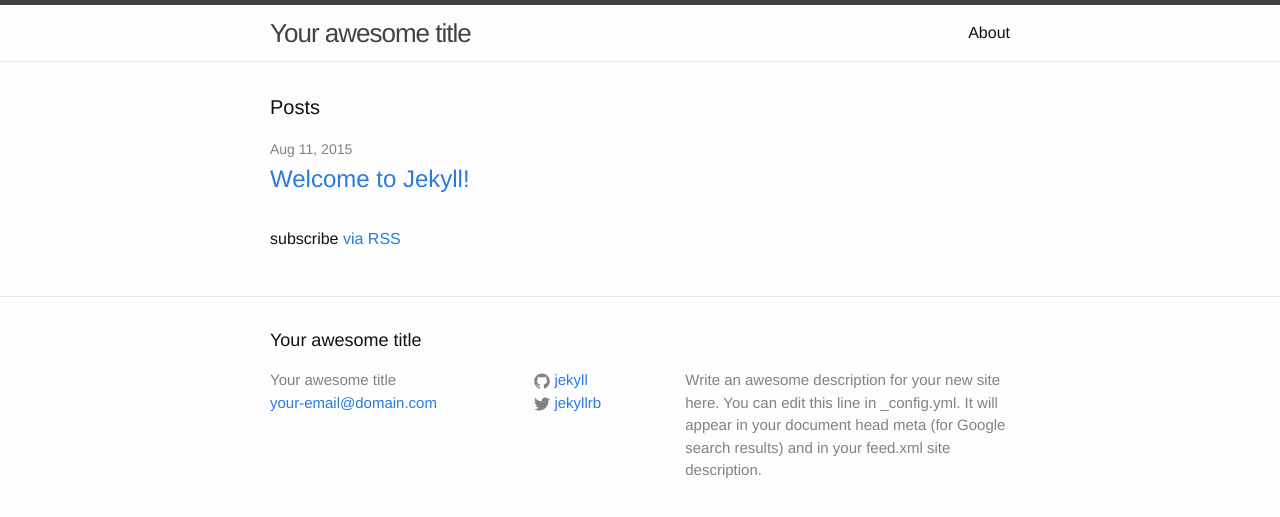
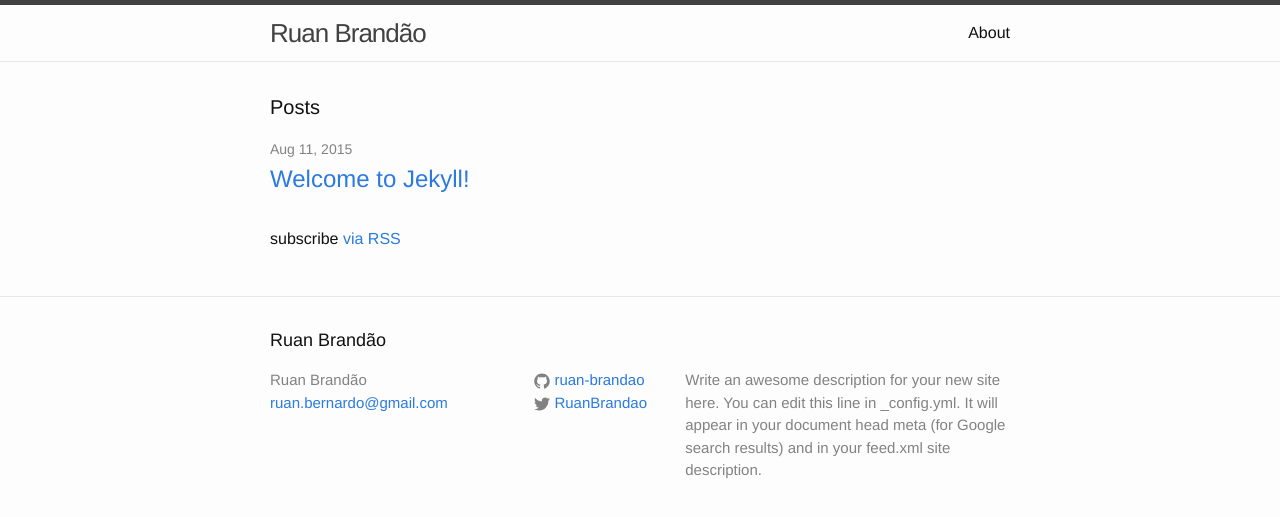
Before and after one commit to ruan-brandao/ruan-brandao.github.io, a Jekyll site: the page built from index.html, in a window 1280 px wide. Shown: the top 517 px of the page. Built offline with Jekyll 4.4.1, drawn with Linux system fonts in a browser that asks for light colours.

Commit message:
Configure domain and names

```diff
--- a/_config.yml
+++ b/_config.yml
@@ -1,14 +1,14 @@
 # Site settings
-title: Your awesome title
-email: your-email@domain.com
+title: Ruan Brandão
+email: ruan.bernardo@gmail.com
 description: > # this means to ignore newlines until "baseurl:"
   Write an awesome description for your new site here. You can edit this
   line in _config.yml. It will appear in your document head meta (for
   Google search results) and in your feed.xml site description.
 baseurl: "" # the subpath of your site, e.g. /blog/
-url: "http://yourdomain.com" # the base hostname & protocol for your site
-twitter_username: jekyllrb
-github_username:  jekyll
+url: "http://ruan-brandao.github.io" # the base hostname & protocol for your site
+twitter_username: RuanBrandao
+github_username:  ruan-brandao
 
 # Build settings
 markdown: kramdown
```
